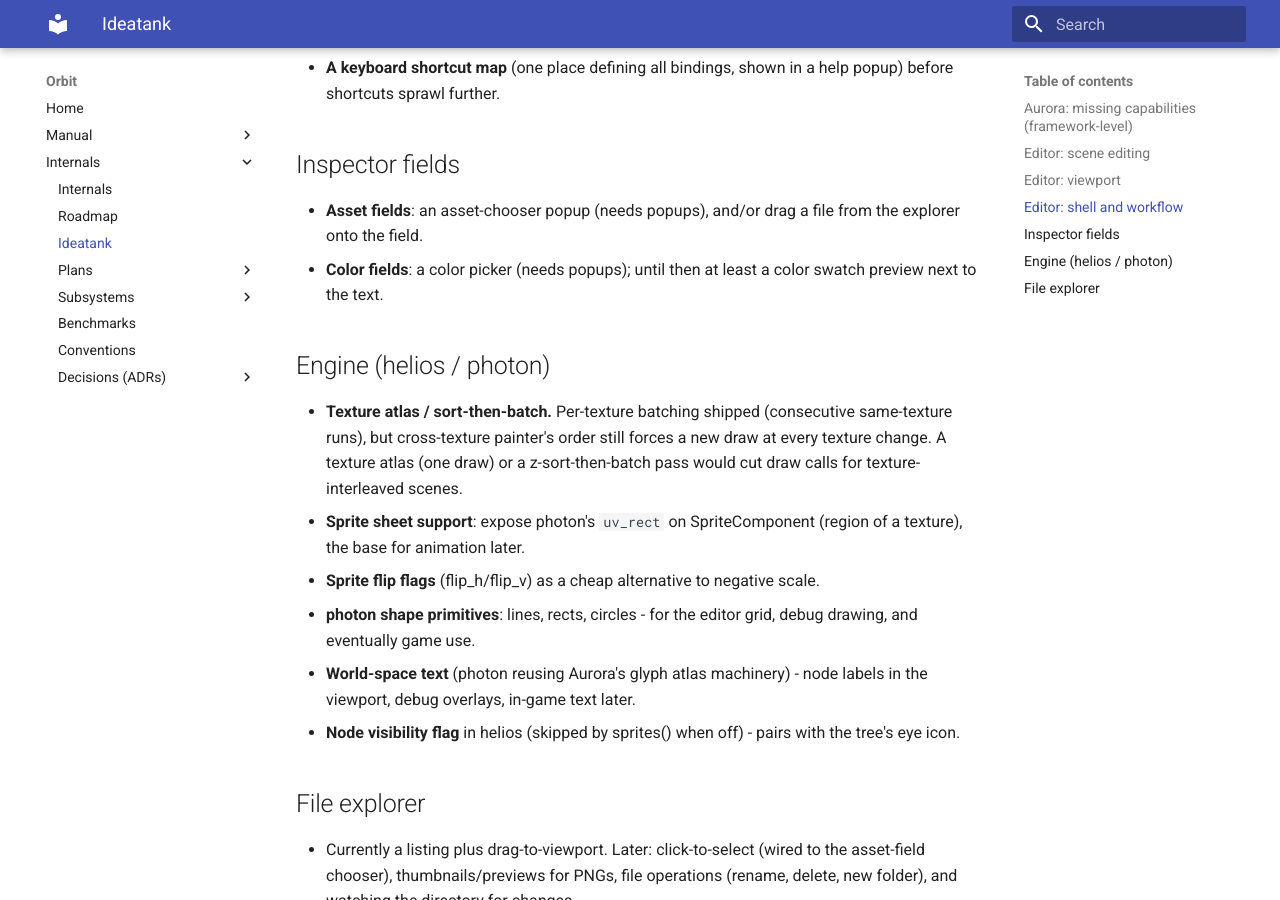
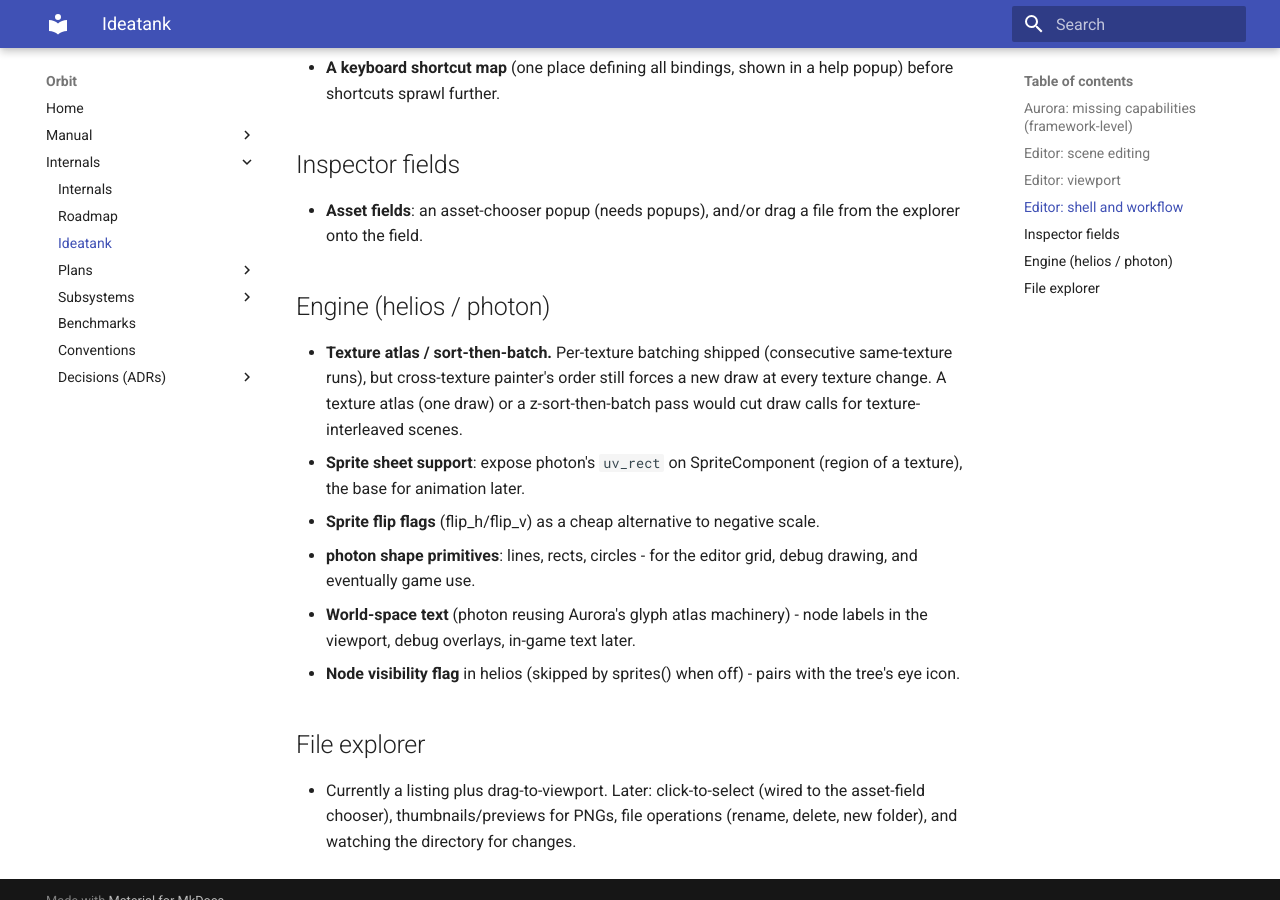
Before and after one commit to GenTexX/orbit, an MkDocs documentation site: the page built from docs/internals/ideas.md, in a window 1280 px wide and 900 px high, scrolled down 3510 px. Built offline with MkDocs 1.6.1 and Material for MkDocs 9.7.7, drawn with Linux system fonts in a browser that asks for light colours.

Commit message:
docs: color picker shipped - remove from the tank

```diff
--- a/docs/internals/ideas.md
+++ b/docs/internals/ideas.md
@@ -136,8 +136,6 @@ this list is what "come back and make the editor great" concretely means.
 
 - **Asset fields**: an asset-chooser popup (needs popups), and/or drag a file
   from the explorer onto the field.
-- **Color fields**: a color picker (needs popups); until then at least a
-  color swatch preview next to the text.
 
 ## Engine (helios / photon)
 
```
